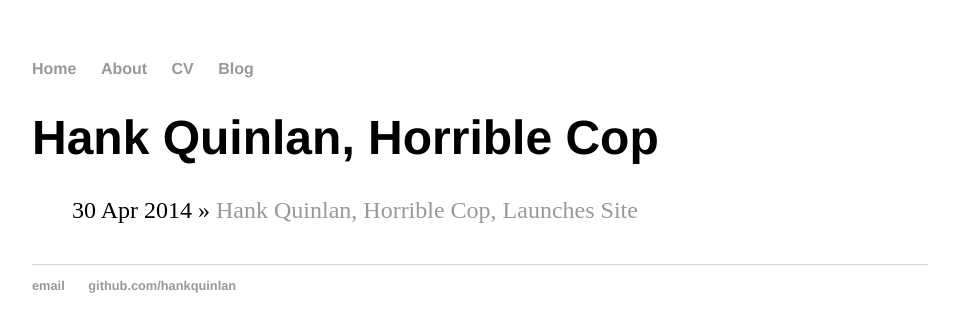
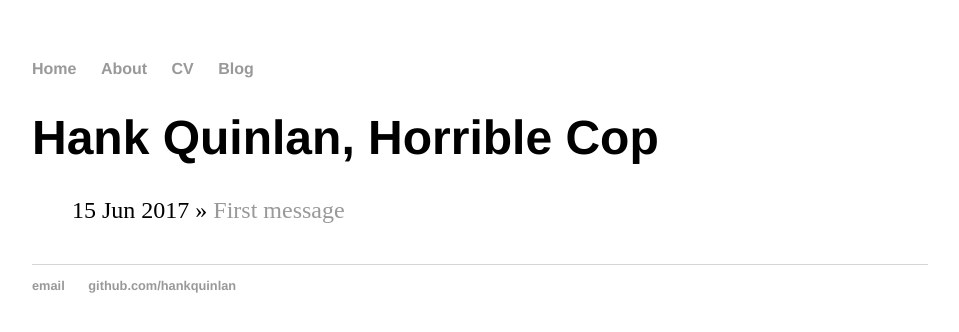
Before and after one commit to LizzyMcCalder/lizzymccalder.github.io, a Jekyll site: the page built from index.html, in a window 1280 px wide. Shown: the top 332 px of the page, without its empty margins (160-1119 px from the left). Built offline with Jekyll 4.4.1, drawn with Linux system fonts in a browser that asks for light colours.

Commit message:
date change

```diff
--- a/_posts/2017-06-15-first-post.md
+++ b/_posts/2017-06-15-first-post.md
@@ -1,7 +1,7 @@
 ---
 layout: default
-title: "Hank Quinlan, Horrible Cop, Launches Site"
-date: 2014-04-30
+title: "First message"
+date: 2017-06-15
 ---
 
 Well. Finally got around to putting this old website together.
```
